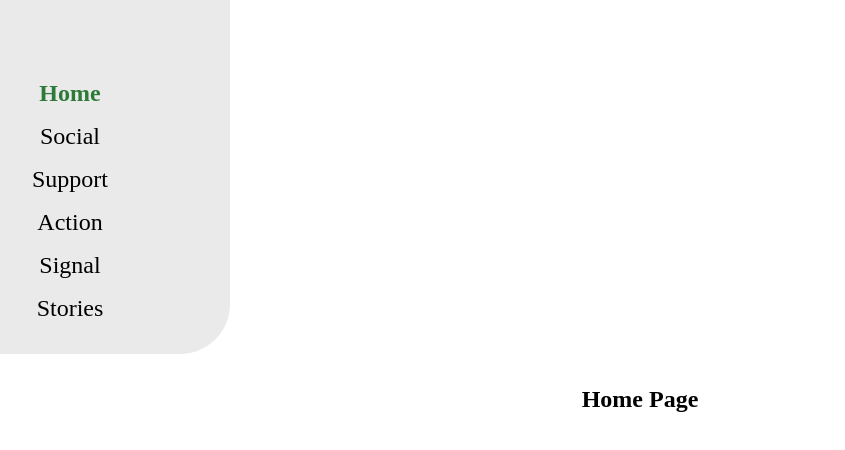
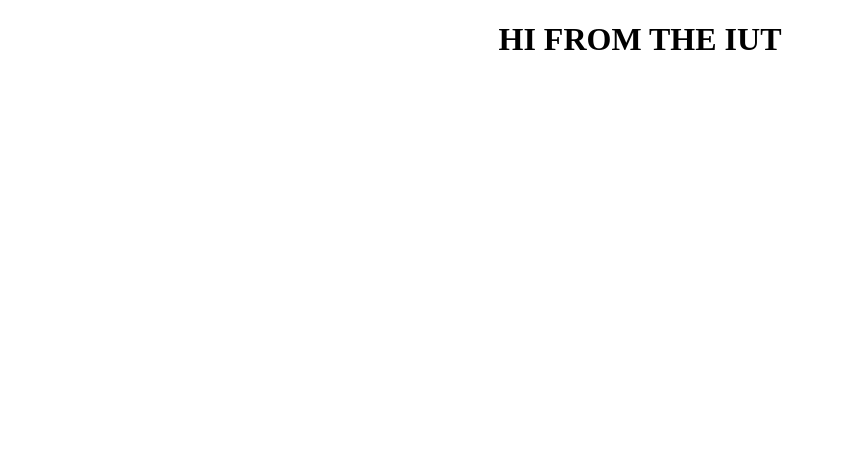
Before and after one commit to dvachette/framework_english_website, a React (Vite) app: page / in a window 1280 px wide. Shown: the top 450 px of the page, without its empty margins (0-845 px from the left). Built offline with nearby package versions, Linux system fonts and the light colour scheme.

Commit message:
removing router

```diff
--- a/package.json
+++ b/package.json
@@ -11,8 +11,7 @@
   },
   "dependencies": {
     "react": "^19.1.0",
-    "react-dom": "^19.1.0",
-    "react-router-dom": "^7.6.0"
+    "react-dom": "^19.1.0"
   },
   "devDependencies": {
     "@eslint/js": "^9.25.0",
--- a/src/App.tsx
+++ b/src/App.tsx
@@ -1,44 +1,9 @@
-import { BrowserRouter as Router, Route, Routes} from "react-router-dom";
-import Menu from "./elements/Menu";
 import "./App.css";
 
 function App() {
     return (
-        <Router>
-            <div className="header">
-                <Menu />
-            </div>
-            <div className="navigation">
-                <Routes>
-                    <Route path="/" element={<Home />} />
-                    <Route path="/social" element={<Social />} />
-                    <Route path="/support" element={<Support />} />
-                    <Route path="/action" element={<Action />} />
-                    <Route path="/signal" element={<Signal />} />
-                    <Route path="/stories" element={<Stories />} />
-                    <Route path="*" element={<h2>404 Not Found</h2>} />
-                </Routes>
-            </div>
-        </Router>
-    );
-}
-function Home() {
-  return <h2>Home Page</h2>;
-}
-function Social() {
-  return <h2>Social Page</h2>;
-}
-function Support() {
-  return <h2>Support Page</h2>;
-}
-function Action() {
-  return <h2>Action Page</h2>;
-}
-function Signal() {
-  return <h2>Signal Page</h2>;
-}
-function Stories() {
-  return <h2>Stories Page</h2>;
+      <h1>HI FROM THE IUT</h1>
+  );
 }
 
 export default App;
--- a/src/elements/Menu.tsx
+++ /dev/null
@@ -1,36 +0,0 @@
-import "../App.css";
-import { Link } from "react-router-dom";
-import { useLocation } from "react-router-dom";
-
-
-function Menu() {
-    const location = useLocation();
-    const currentPath = location.pathname;
-
-    return (
-        <div className="menuDiv">
-            <nav id="menuNav">
-                <Link to="/" className={currentPath === "/" ? "active" : ""}>
-                Home
-                </Link>
-                <Link to="/social" className={currentPath === "/social" ? "active" : ""}>
-                Social
-                </Link>
-                <Link to="/support" className={currentPath === "/support" ? "active" : ""}>
-                Support
-                </Link>
-                <Link to="/action" className={currentPath === "/action" ? "active" : ""}>
-                Action
-                </Link>
-                <Link to="/signal" className={currentPath === "/signal" ? "active" : ""}>
-                Signal
-                </Link>
-                <Link to="/stories" className={currentPath === "/stories" ? "active" : ""}>
-                Stories
-                </Link>
-            </nav>
-        </div>
-    );
-}
-
-export default Menu;
```
Also changed, not shown: 1 other file (tests, documents, lock files or other folders).
